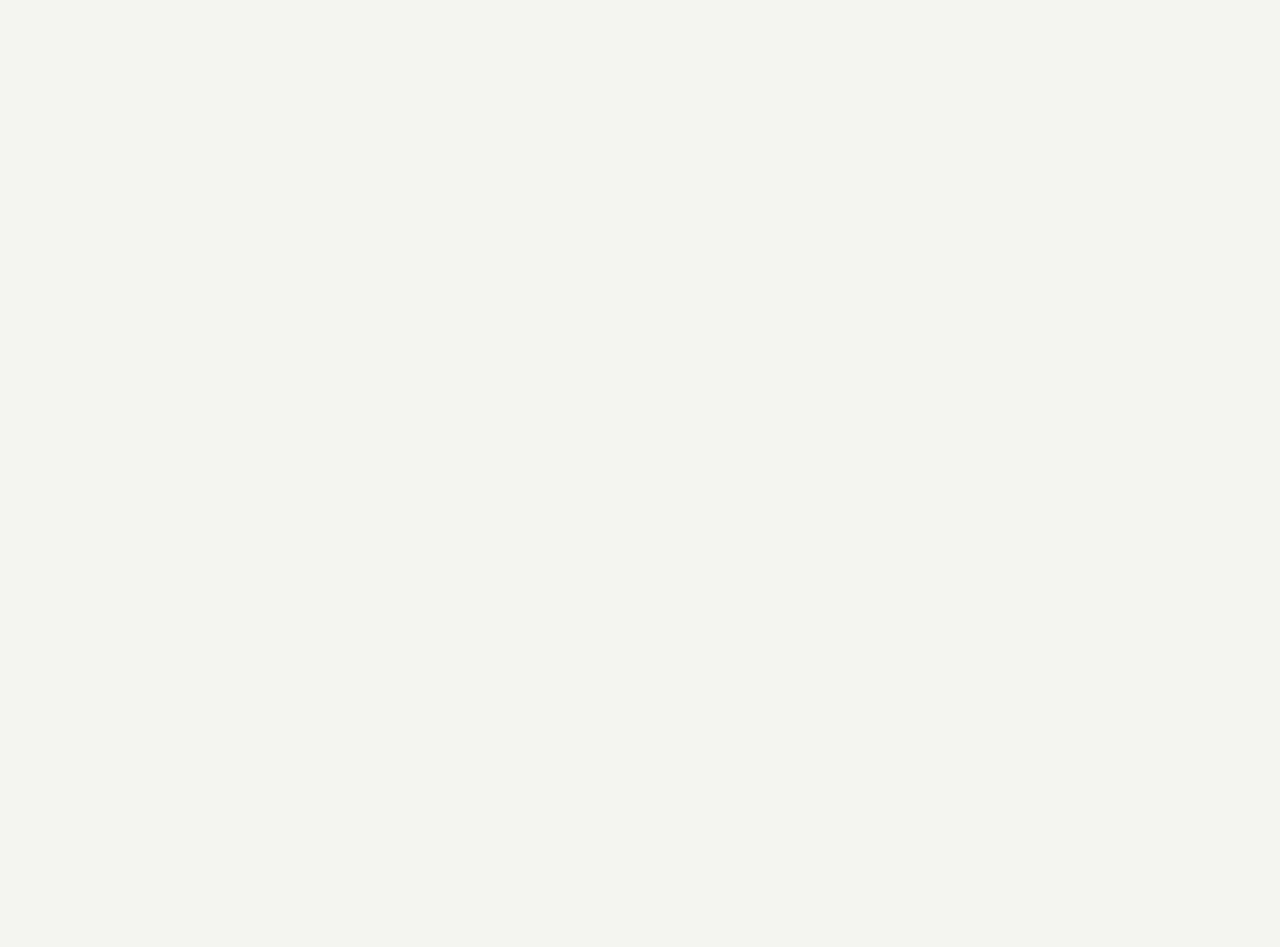
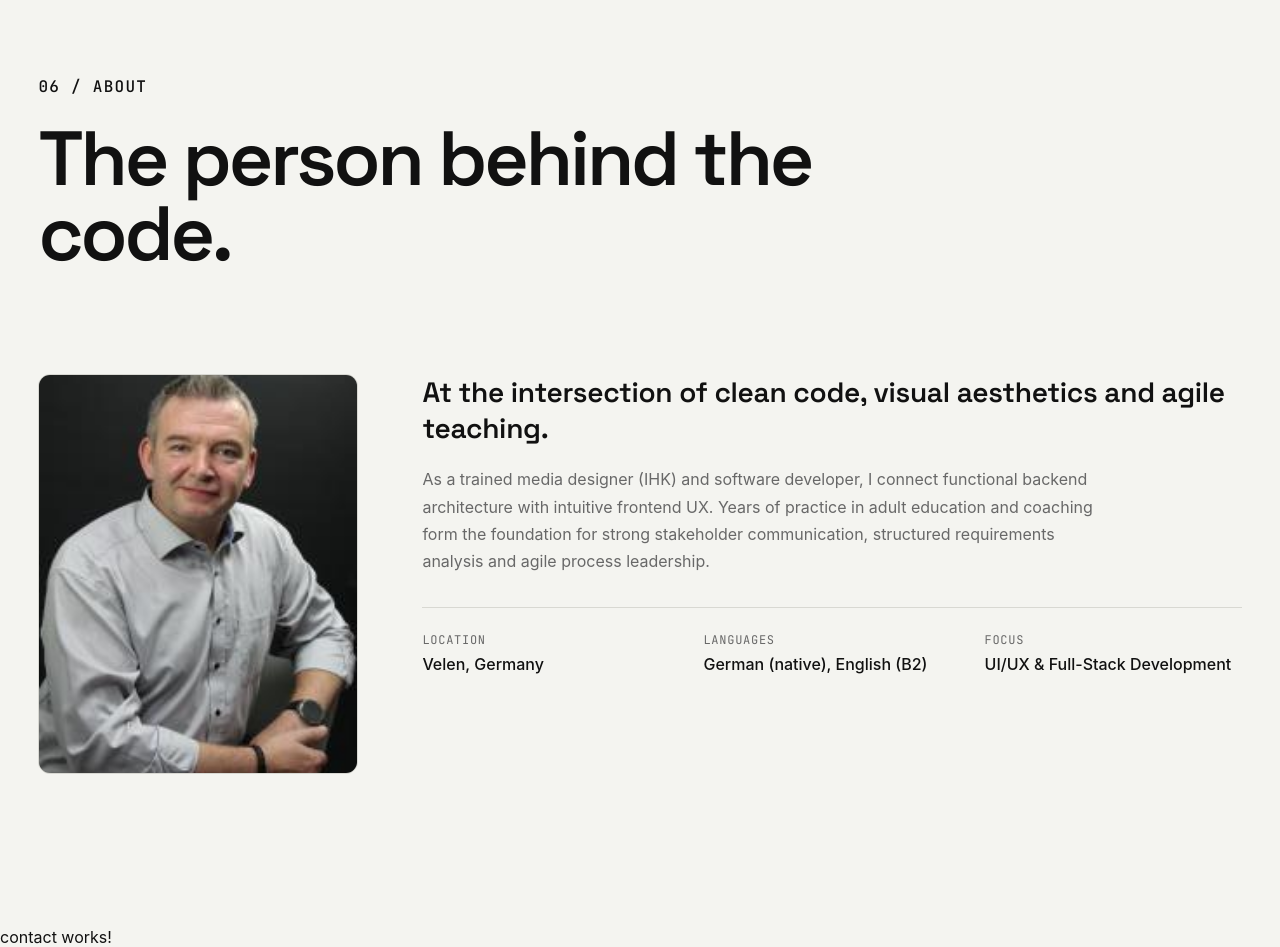
Before and after one commit to CWhymann/portfolio-pro, an Angular app: page / in a window 1280 px wide. Shown: the part 7440-8387 px from the top of the page. Before the commit the page ends 7401 px from the top, so only its background shows below. Built offline with nearby package versions, Linux system fonts and the light colour scheme; a web font is replaced by a local one.

Commit message:
feat: add about section content and photo

```diff
--- a/public/i18n/en.json
+++ b/public/i18n/en.json
@@ -85,6 +85,18 @@
     }
   },
 
+  "about": {
+    "label": "06 / ABOUT",
+    "title": "The person behind the code.",
+    "intro": "At the intersection of clean code, visual aesthetics and agile teaching.",
+    "text": "As a trained media designer (IHK) and software developer, I connect functional backend architecture with intuitive frontend UX. Years of practice in adult education and coaching form the foundation for strong stakeholder communication, structured requirements analysis and agile process leadership.",
+    "factLocation": "Location",
+    "factLanguages": "Languages",
+    "languagesValue": "German (native), English (B2)",
+    "factFocus": "Focus",
+    "focusValue": "UI/UX & Full-Stack Development"
+  },
+
   "capabilities": {
     "label": "02 / CAPABILITIES",
     "title": "Building digital experiences from frontend to backend.",
--- a/src/app/features/about/about.html
+++ b/src/app/features/about/about.html
@@ -1 +1,34 @@
-<p>about works!</p>
+<section class="about" id="about">
+  <div class="container">
+    <div class="about__header">
+      <p class="about__label">{{ translation.translate('about.label') }}</p>
+      <h2 class="about__title">{{ translation.translate('about.title') }}</h2>
+    </div>
+
+    <div class="about__layout">
+      <div class="about__photo">
+        <img src="img/image.png" alt="Christian Wiemann" loading="lazy" />
+      </div>
+
+      <div class="about__content">
+        <p class="about__intro">{{ translation.translate('about.intro') }}</p>
+        <p class="about__text">{{ translation.translate('about.text') }}</p>
+
+        <dl class="about__facts">
+          <div class="about__fact">
+            <dt>{{ translation.translate('about.factLocation') }}</dt>
+            <dd>Velen, Germany</dd>
+          </div>
+          <div class="about__fact">
+            <dt>{{ translation.translate('about.factLanguages') }}</dt>
+            <dd>{{ translation.translate('about.languagesValue') }}</dd>
+          </div>
+          <div class="about__fact">
+            <dt>{{ translation.translate('about.factFocus') }}</dt>
+            <dd>{{ translation.translate('about.focusValue') }}</dd>
+          </div>
+        </dl>
+      </div>
+    </div>
+  </div>
+</section>
--- a/src/app/features/about/about.scss
+++ b/src/app/features/about/about.scss
@@ -0,0 +1,105 @@
+.about {
+  padding-block: clamp(6rem, 12vw, 12rem);
+  border-top: 1px solid var(--color-line);
+
+  &__header {
+    max-width: 60rem;
+    margin-bottom: clamp(4rem, 8vw, 8rem);
+  }
+
+  &__label {
+    margin: 0 0 1.5rem;
+    font-family: var(--font-mono);
+    font-size: var(--text-nav);
+    font-weight: 500;
+    letter-spacing: 0.08em;
+  }
+
+  &__title {
+    margin: 0;
+    font-family: var(--font-display);
+    font-size: clamp(2.5rem, 6vw, 6rem);
+    font-weight: 600;
+    line-height: 0.98;
+    letter-spacing: -0.04em;
+  }
+
+  &__layout {
+    display: grid;
+    grid-template-columns: 1fr;
+    gap: clamp(2.5rem, 5vw, 4rem);
+    align-items: start;
+  }
+
+  &__photo {
+    aspect-ratio: 4 / 5;
+    overflow: hidden;
+    border: 1px solid var(--color-line);
+    border-radius: 0.75rem;
+    background: var(--color-line);
+
+    img {
+      display: block;
+      width: 100%;
+      height: 100%;
+      object-fit: cover;
+    }
+  }
+
+  &__intro {
+    margin: 0 0 1.25rem;
+    font-family: var(--font-display);
+    font-size: clamp(1.25rem, 2.5vw, 1.75rem);
+    font-weight: 600;
+    line-height: 1.3;
+    letter-spacing: -0.01em;
+  }
+
+  &__text {
+    max-width: 42rem;
+    margin: 0 0 2rem;
+    font-family: var(--font-body);
+    font-size: 1rem;
+    line-height: 1.7;
+    color: var(--color-muted);
+  }
+
+  &__facts {
+    display: grid;
+    grid-template-columns: repeat(auto-fit, minmax(10rem, 1fr));
+    gap: 1.5rem;
+    margin: 0;
+    padding-top: 1.5rem;
+    border-top: 1px solid var(--color-line);
+  }
+
+  &__fact {
+    dt {
+      margin: 0 0 0.35rem;
+      font-family: var(--font-mono);
+      font-size: 0.75rem;
+      letter-spacing: 0.06em;
+      text-transform: uppercase;
+      color: var(--color-muted);
+    }
+
+    dd {
+      margin: 0;
+      font-family: var(--font-body);
+      font-size: 1rem;
+      font-weight: 500;
+    }
+  }
+}
+
+@media (min-width: 768px) {
+  .about {
+    &__layout {
+      grid-template-columns: 20rem 1fr;
+    }
+
+    &__photo {
+      aspect-ratio: 4 / 5;
+    }
+  }
+}
--- a/src/app/features/about/about.ts
+++ b/src/app/features/about/about.ts
@@ -1,4 +1,5 @@
 import { Component } from '@angular/core';
+import { Translation } from '../../core/translation';
 
 @Component({
   imports: [],
@@ -6,4 +7,6 @@ import { Component } from '@angular/core';
   styleUrl: './about.scss',
   templateUrl: './about.html',
 })
-export class About {}
+export class About {
+  constructor(public translation: Translation) {}
+}
```
Also changed, not shown: public/i18n/de.json (+12 -0 lines), public/i18n/es.json (+12 -0 lines), public/i18n/it.json (+12 -0 lines), public/i18n/nl.json (+12 -0 lines), public/img/image.png.
